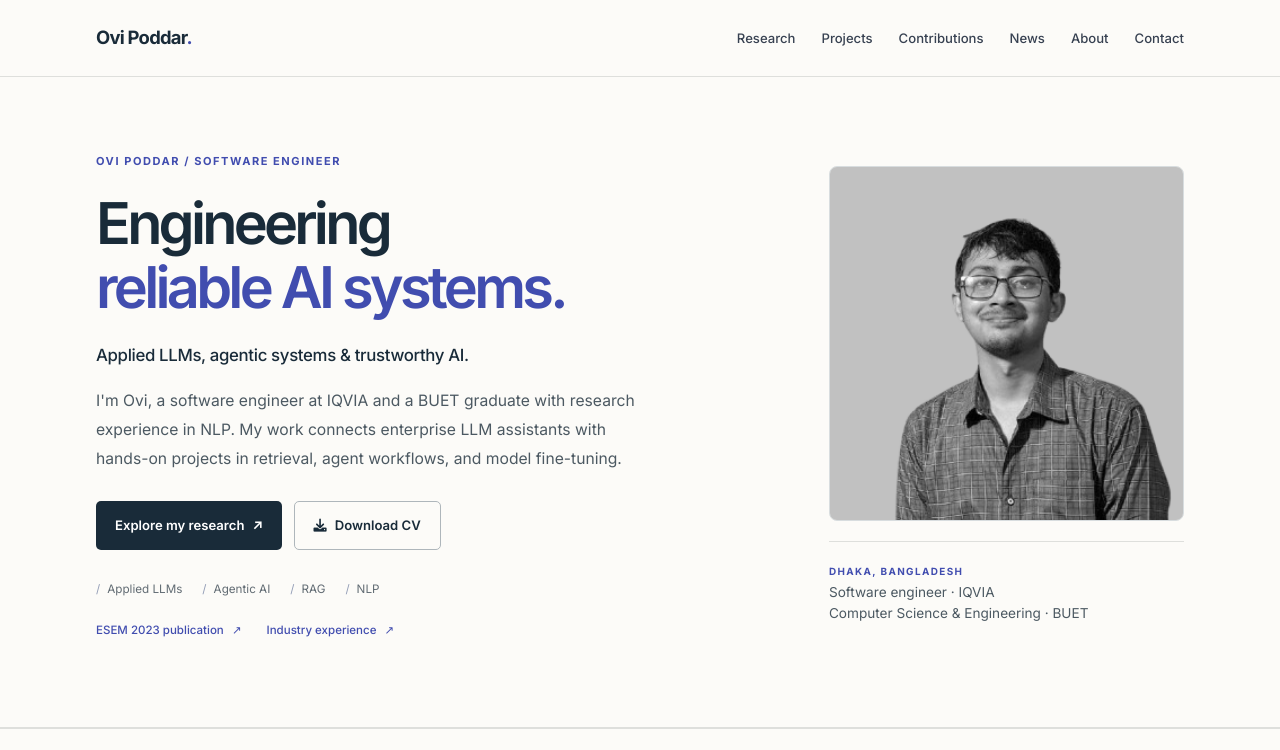
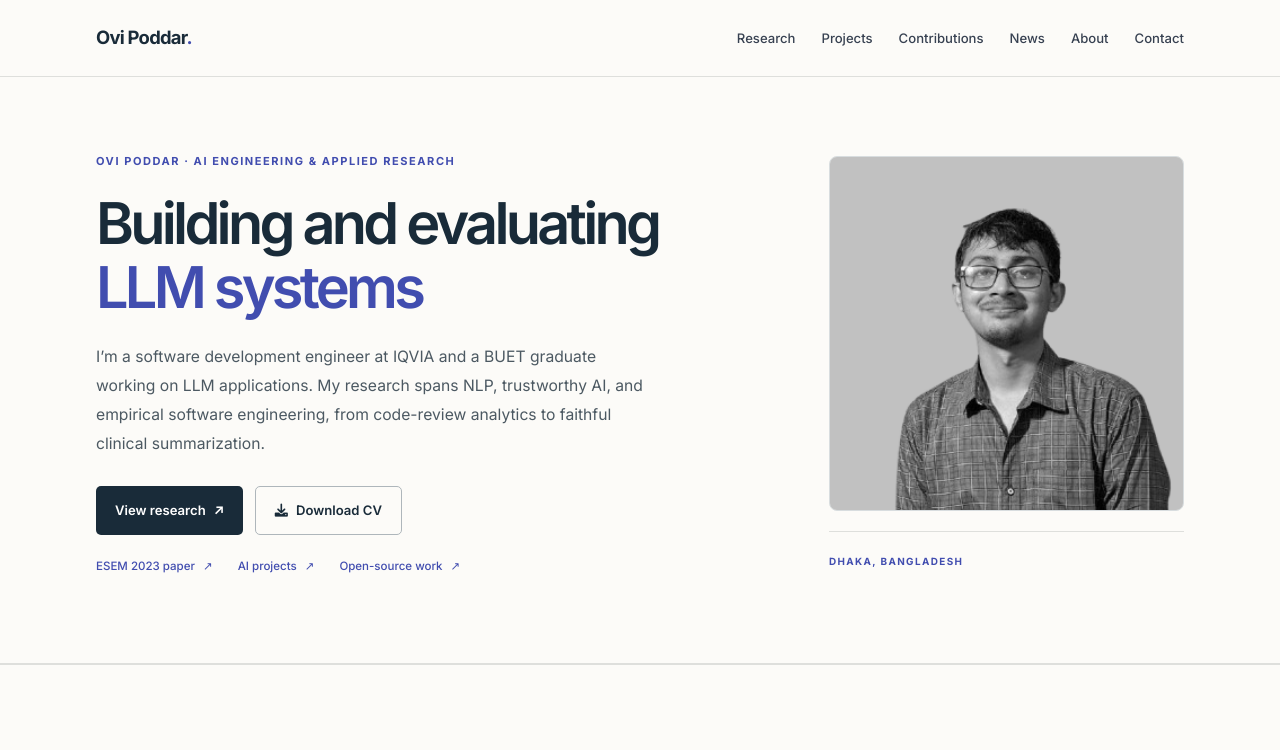
Before and after one commit to Ovi-Poddar/Portfolio, a plain HTML site: page index.html in a window 1280 px wide. Shown: the top 750 px of the page. Drawn offline with Linux system fonts and the light colour scheme.

Commit message:
Refine portfolio introduction and research overview

```diff
--- a/index.html
+++ b/index.html
@@ -36,33 +36,33 @@
 
     <main id="main-content" tabindex="-1">
     <!-- Hero Section -->
-    <section id="home" class="hero">
+    <section id="home" class="hero" aria-labelledby="hero-title">
         <div class="hero-container">
             <div class="hero-content">
-                <p class="eyebrow">Ovi Poddar / Software engineer</p>
-                <h1 class="hero-title">Engineering<br><span class="highlight">reliable AI systems.</span></h1>
-                <p class="hero-subtitle">Applied LLMs, agentic systems &amp; trustworthy AI.</p>
+                <p class="eyebrow">Ovi Poddar · AI engineering &amp; applied research</p>
+                <h1 id="hero-title" class="hero-title">Building and evaluating <span class="highlight">LLM systems</span></h1>
                 <p class="hero-description">
-                    I'm Ovi, a software engineer at IQVIA and a BUET graduate with research experience in NLP. My work connects enterprise LLM assistants with hands-on projects in retrieval, agent workflows, and model fine-tuning.
+                    I’m a software development engineer at IQVIA and a BUET graduate working on LLM applications. My research spans NLP, trustworthy AI, and empirical software engineering, from code-review analytics to faithful clinical summarization.
                 </p>
 
                 <div class="hero-buttons">
-                    <a href="#research" class="btn btn-primary">Explore my research <span aria-hidden="true">↗</span></a>
+                    <a href="#research" class="btn btn-primary">View research <span aria-hidden="true">↗</span></a>
                     <a href="CV_Ovi_Poddar.pdf" class="btn btn-secondary" download>
-                        <i class="fas fa-download"></i> Download CV
+                        <i class="fas fa-download" aria-hidden="true"></i> Download CV
                     </a>
                 </div>
-                <ul class="focus-list" aria-label="Research interests">
-                    <li>Applied LLMs</li><li>Agentic AI</li><li>RAG</li><li>NLP</li>
-                </ul>
-                <div class="hero-credentials"><a href="#publications">ESEM 2023 publication <span aria-hidden="true">↗</span></a><a href="#experience">Industry experience <span aria-hidden="true">↗</span></a></div>
+                <div class="hero-credentials">
+                    <a href="#publications">ESEM 2023 paper <span aria-hidden="true">↗</span></a>
+                    <a href="#projects">AI projects <span aria-hidden="true">↗</span></a>
+                    <a href="#contributions">Open-source work <span aria-hidden="true">↗</span></a>
+                </div>
             </div>
             <div class="hero-image">
                 <figure class="profile-card">
                     <div class="profile-image">
                         <img src="image.png" alt="Portrait of Ovi Poddar" width="300" height="300">
                     </div>
-                    <figcaption><span class="eyebrow">Dhaka, Bangladesh</span><br>Software engineer · IQVIA<br>Computer Science &amp; Engineering · BUET</figcaption>
+                    <figcaption><span class="eyebrow">Dhaka, Bangladesh</span></figcaption>
                 </figure>
             </div>
         </div>
@@ -89,8 +89,8 @@
             <div class="record-meta"><span>2026</span><span class="research-status">Ongoing research</span></div>
             <div>
               <h3>Faithful hierarchical summarization of clinical notes</h3>
-              <p>Investigating how large language models can organize long, unstructured clinical text into multi-level summaries that clinicians and researchers can explore, from individual patient findings up to broader patterns across a cohort. Working with MIMIC-IV discharge notes from a heart-failure cohort of 824 patients.</p>
-              <p>The focus is faithfulness: whether each generated summary is actually supported by the underlying notes. Built a claim-level evaluation that checks summaries against source evidence, and used it to find where quality degrades as summaries become more abstract. Now scaling the study with open-weight LLMs on university HPC clusters.</p>
+              <p>Investigating how large language models can organize long, unstructured clinical text into multi-level summaries that clinicians and researchers can explore—from individual patient findings to broader cohort-level patterns.</p>
+              <p>Developing evaluation methods to determine whether generated summaries remain supported by their source notes, particularly as information becomes more abstract across hierarchy levels. Experiments use de-identified clinical data and open-weight language models on university research computing infrastructure.</p>
               <p class="record-credit">With <a href="https://ken77921.github.io/" target="_blank" rel="noopener noreferrer">Prof. Haw-Shiuan Chang</a> (University of Arizona) · October 2026–Present</p>
             </div>
           </article>
@@ -619,7 +619,7 @@
                 <li><time datetime="2026-11-08">08 Nov 2026</time><div><span class="news-kind">Pull request submitted</span><a href="https://github.com/RAG-Gym/RAG-Gym/pull/6">RAG-Gym: improving multiple-choice evaluation <span aria-hidden="true">↗</span></a><p>Fixing answer extraction that could both reject correct responses and reward incorrect ones.</p></div></li>
                 <li><time datetime="2026-11-08">08 Nov 2026</time><div><span class="news-kind">Issue reported</span><a href="https://github.com/huggingface/peft/issues/4133">PEFT: investigating lost adapter layers <span aria-hidden="true">↗</span></a><p>A CPU reproduction of source-order-dependent weighted merging in LoRA and IA³.</p></div></li>
                 <li><time datetime="2026-11-07">07 Nov 2026</time><div><span class="news-kind">Pull request submitted</span><a href="https://github.com/HKUDS/LightRAG/pull/4312">LightRAG: making interrupted deletions visible <span aria-hidden="true">↗</span></a><p>Tracking deletion state so partially deleted documents remain visible and retryable.</p></div></li>
-                <li><time datetime="2026-10">Oct 2026</time><div><span class="news-kind">Research</span><a href="#research">Began research on faithful summarization of clinical notes <span aria-hidden="true">↗</span></a><p>Studying how LLMs summarize MIMIC-IV discharge notes at multiple levels of abstraction, with Prof. Haw-Shiuan Chang (University of Arizona).</p></div></li>
+                <li><time datetime="2026-10">Oct 2026</time><div><span class="news-kind">Research</span><a href="#research">Began research on faithful summarization of clinical notes <span aria-hidden="true">↗</span></a><p>Studying how LLMs summarize clinical notes at multiple levels of abstraction, with Prof. Haw-Shiuan Chang (University of Arizona).</p></div></li>
                 <li><time datetime="2026-05">May 2026</time><div><span class="news-kind">Research</span><a href="histopathology-fairness-review-draft.pdf">Contributed to a review of fairness in pathology AI <span aria-hidden="true">↗</span></a><p>Collaborative systematic review covering 78 studies, bias sources, evaluation practices, and reporting recommendations.</p></div></li>
                 <li><time datetime="2025-08-25">25 Aug 2025</time><div><span class="news-kind">Recognition</span><a href="iqvia-impact-program-silver.png" target="_blank" rel="noopener noreferrer">Received Silver in the IQVIA Impact Program <span aria-hidden="true">↗</span></a><p>Recognized by my manager, Sonu Varma, for stepping up while the tech lead role was vacant, keeping the core platform stable and delivering critical features and fixes on schedule for client releases.</p></div></li>
                 <li><time datetime="2024-02-01">01 Feb 2024</time><div><span class="news-kind">Career</span><a href="#experience">Joined IQVIA <span aria-hidden="true">↗</span></a><p>Started as a Software Development Engineer, working on enterprise software and, subsequently, LLM-powered assistants.</p></div></li>
@@ -632,12 +632,15 @@
         </div>
     </section>
 
-    <section id="about" class="about">
+    <section id="about" class="about" aria-labelledby="about-title">
       <div class="container about-editorial">
-        <div><p class="eyebrow">About</p><h2 class="section-title">Ovi Poddar</h2>
-          <p class="about-lead">A software engineer with a research background in NLP and software engineering.</p>
-          <p>I work at the intersection of LLM behavior, domain requirements, and evaluation. Alongside my work at IQVIA, I build projects in RAG, parameter-efficient fine-tuning, and agentic systems.</p>
-          <p>My research interests span applied LLMs, agentic AI, NLP, and trustworthy AI. I am interested in PhD opportunities that connect these areas with practical, reliable systems.</p>
+        <div>
+          <h2 id="about-title" class="section-title">About me</h2>
+          <p class="about-lead">I build software and study how language models can support people in complex, domain-specific tasks.</p>
+          <p>I’m a software development engineer at IQVIA, working on LLM assistants for life-sciences analytics through prompt design, behavior analysis, and response evaluation. My earlier work at IQVIA covered enterprise application features, storage, and security. Before that, I was a Software Engineer I at Enosis Solutions, building an e-learning platform with ASP.NET Core, Angular, and SQL Server.</p>
+          <p>I graduated in computer science and engineering from BUET, where I co-authored an ESEM 2023 paper applying NLP to code-review feedback classification. My current research with Prof. Haw-Shiuan Chang at the University of Arizona investigates faithful hierarchical summarization of clinical notes. I have also contributed to a systematic review of fairness and bias in pathology AI with Dr Raktim Kumar Mondol at UNSW.</p>
+          <p>In personal projects, I build retrieval pipelines and stateful agents, and compare language models and QLoRA fine-tuning against classical machine-learning baselines. My open-source work addresses evaluation and system reliability, including a merged LightRAG fix for interrupted document deletions and submitted fixes in RAG-Gym, Agent Lightning, and Hugging Face PEFT.</p>
+          <p>I’m interested in PhD research in NLP, trustworthy AI, and empirical software engineering, particularly the reliability of retrieval and tool-using language models, and how AI can support code review and developer workflows.</p>
           <a href="CV_Ovi_Poddar.pdf" class="publication-link" download>Download CV <span aria-hidden="true">↗</span></a>
         </div>
         <aside class="education-note" aria-label="Education">
```
